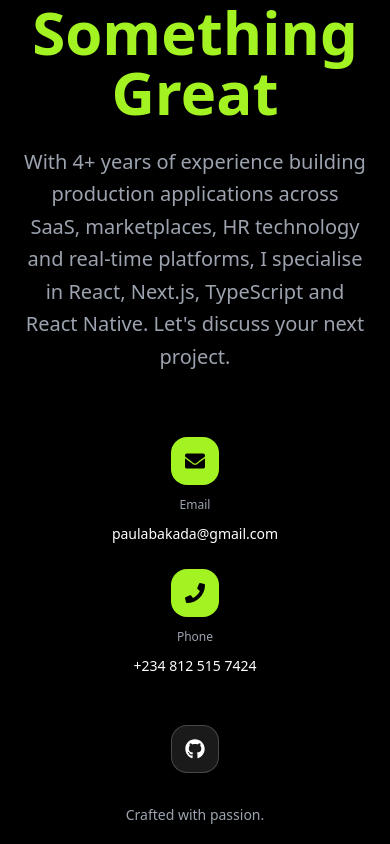
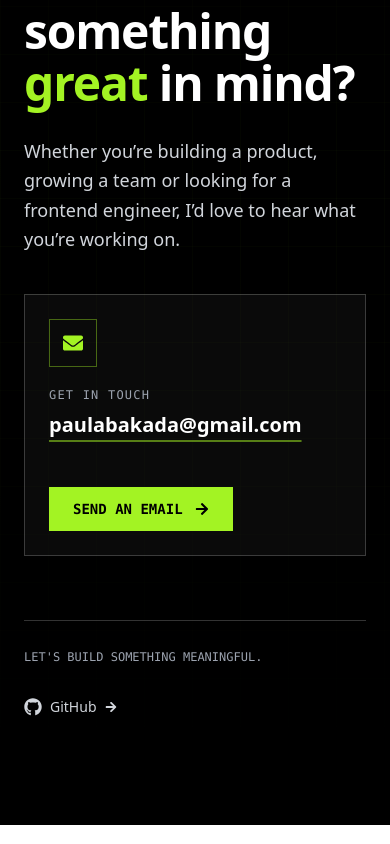
Before and after one commit to paulynson/portfolio, a React (Vite) app: page / in a window 390 px wide. Shown: the part 8240-9084 px from the top of the page. Built offline with nearby package versions, Linux system fonts and the light colour scheme.

Commit message:
Redesign contact section and remove phone number

```diff
--- a/src/pages/Contact.tsx
+++ b/src/pages/Contact.tsx
@@ -1,96 +1,48 @@
-import { FaGithub, FaEnvelope, FaPhone } from "react-icons/fa";
+import { FaArrowRight, FaEnvelope, FaGithub } from "react-icons/fa";
 
 function Contact() {
-  const contactInfo = [
-    {
-      icon: FaEnvelope,
-      label: "Email",
-      value: "paulabakada@gmail.com",
-      href: "mailto:paulabakada@gmail.com",
-    },
-    {
-      icon: FaPhone,
-      label: "Phone",
-      value: "+234 812 515 7424",
-      href: "tel:08125157424",
-    },
-    // {
-    //   icon: FaMapMarkerAlt,
-    //   label: "Location",
-    //   value: "Lagos State, Nigeria",
-    //   href: "#",
-    // },
-  ];
-
   return (
     <section
-      className="py-32 bg-black dark:bg-[#1b4444] text-white dark:text-white transition-colors duration-500"
       id="contact"
+      className="relative overflow-hidden bg-black py-24 text-white transition-colors duration-500 dark:bg-[#1b4444] sm:py-32"
     >
-      <div className="max-w-4xl px-6 mx-auto text-center">
-        <div className="mb-16">
-          <h2 className="mb-6 text-6xl font-black text-white dark:text-white">
-            Let's Build
-            <span className="block text-[#A3F323] dark:text-[#A3F323]">
-              Something Great
-            </span>
-          </h2>
-          <p className="max-w-3xl mx-auto text-xl leading-relaxed text-gray-400 dark:text-gray-200">
-            With 4+ years of experience building production applications across SaaS,
-            marketplaces, HR technology and real-time platforms, I specialise
-            in React, Next.js, TypeScript and React Native. Let's discuss your next project.
-          </p>
+      <div aria-hidden="true" className="pointer-events-none absolute inset-0 opacity-20" style={{
+        backgroundImage: "linear-gradient(rgba(163,243,35,.12) 1px, transparent 1px), linear-gradient(90deg,rgba(163,243,35,.12) 1px, transparent 1px)",
+        backgroundSize: "48px 48px",
+        maskImage: "linear-gradient(to bottom, transparent, black 35%, transparent)",
+      }} />
+      <div className="relative mx-auto max-w-6xl px-6">
+        <div className="mb-6 font-mono text-sm tracking-widest text-[#A3F323]">
+          &gt; CONTACT.connect()
         </div>
-
-        <div className="grid grid-cols-1 gap-6 mb-12 md:grid-cols-2 sm:gap-8 sm:mb-16">
-          {contactInfo.map((item, index) => {
-            const IconComponent = item.icon;
-            return (
-              <div key={index} className="text-center group">
-                <div className="w-12 h-12 sm:w-16 sm:h-16 bg-[#A3F323] dark:bg-[#A3F323] rounded-2xl flex items-center justify-center mx-auto mb-3 sm:mb-4 group-hover:scale-110 transition-transform duration-300">
-                  <IconComponent
-                    size={20}
-                    className="text-black sm:text-2xl dark:text-black"
-                  />
-                </div>
-                <p className="mb-2 text-xs font-medium text-gray-400 sm:text-sm dark:text-gray-300">
-                  {item.label}
-                </p>
-                {item.href !== "#" ? (
-                  <a
-                    href={item.href}
-                    className="text-white dark:text-white hover:text-[#A3F323] dark:hover:text-[#A3F323] transition-colors duration-300 font-medium text-sm sm:text-base"
-                  >
-                    {item.value}
-                  </a>
-                ) : (
-                  <p className="text-sm font-medium text-white dark:text-white sm:text-base">
-                    {item.value}
-                  </p>
-                )}
-              </div>
-            );
-          })}
+        <div className="grid items-end gap-10 lg:grid-cols-[1.3fr_1fr] lg:gap-16">
+          <div>
+            <h2 className="max-w-3xl text-5xl font-black leading-[1.08] tracking-tight sm:text-6xl lg:text-7xl">
+              Have something <span className="text-[#A3F323]">great</span> in mind?
+            </h2>
+            <p className="mt-7 max-w-xl text-lg leading-relaxed text-gray-300">
+              Whether you’re building a product, growing a team or looking for a frontend engineer,
+              I’d love to hear what you’re working on.
+            </p>
+          </div>
+          <div className="border border-white/20 bg-white/[0.04] p-6 sm:p-8">
+            <div className="mb-5 flex h-12 w-12 items-center justify-center border border-[#A3F323]/40 text-[#A3F323]">
+              <FaEnvelope aria-hidden="true" size={20} />
+            </div>
+            <p className="mb-2 font-mono text-xs uppercase tracking-widest text-gray-400">Get in touch</p>
+            <a href="mailto:paulabakada@gmail.com" className="block break-all text-xl font-semibold text-white underline decoration-[#A3F323]/50 underline-offset-8 transition-colors hover:text-[#A3F323] sm:text-2xl">
+              paulabakada@gmail.com
+            </a>
+            <a href="mailto:paulabakada@gmail.com?subject=Let%27s%20connect" className="mt-8 inline-flex items-center gap-3 bg-[#A3F323] px-6 py-3 font-mono text-sm font-bold text-black transition-colors hover:bg-white focus-visible:outline focus-visible:outline-2 focus-visible:outline-offset-4 focus-visible:outline-[#A3F323]">
+              SEND AN EMAIL <FaArrowRight aria-hidden="true" />
+            </a>
+          </div>
         </div>
-        <div className="flex justify-center gap-4 mb-8 sm:gap-6 sm:mb-12">
-          <a
-            href="https://github.com/paulynson"
-            target="_blank"
-            rel="noopener noreferrer"
-            className="w-12 h-12 sm:w-14 sm:h-14 bg-white/10 dark:bg-white/10 backdrop-blur-sm border border-white/20 dark:border-white/20 rounded-2xl flex items-center justify-center hover:bg-[#A3F323] dark:hover:bg-[#A3F323] hover:text-black dark:hover:text-black transition-all duration-300 group"
-          >
-            <FaGithub
-              size={20}
-              className="transition-transform duration-300 sm:text-2xl group-hover:scale-110"
-            />
+        <div className="mt-16 flex flex-col gap-5 border-t border-white/20 pt-7 sm:flex-row sm:items-center sm:justify-between">
+          <p className="font-mono text-xs text-gray-400">LET'S BUILD SOMETHING MEANINGFUL.</p>
+          <a href="https://github.com/paulynson" target="_blank" rel="noopener noreferrer" aria-label="Visit Paul Abakada on GitHub (opens in a new tab)" className="inline-flex items-center gap-2 self-start text-sm text-gray-300 transition-colors hover:text-[#A3F323]">
+            <FaGithub aria-hidden="true" size={18} /> GitHub <FaArrowRight aria-hidden="true" size={12} />
           </a>
-        </div>
-
-
-        <div className="text-center">
-          <p className="text-sm text-gray-400 dark:text-gray-300">
-            Crafted with passion.
-          </p>
         </div>
       </div>
     </section>
```
